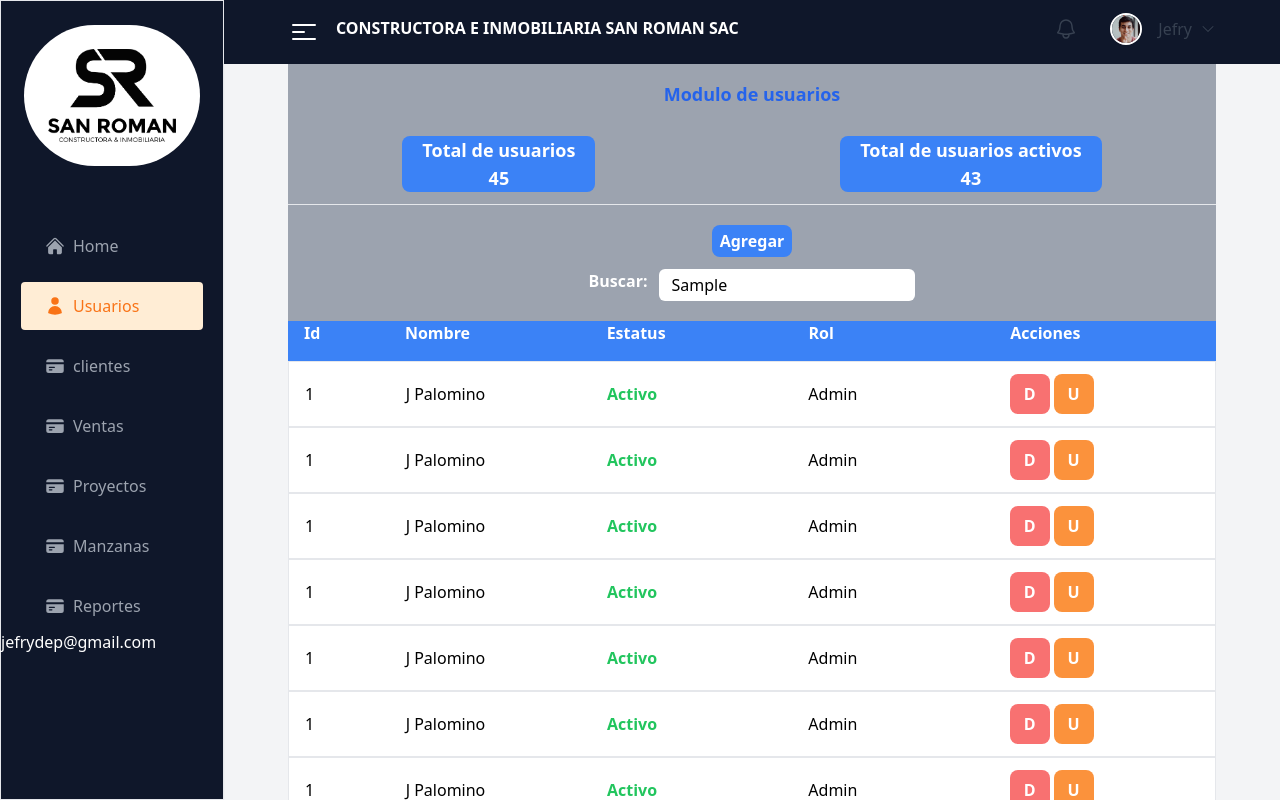
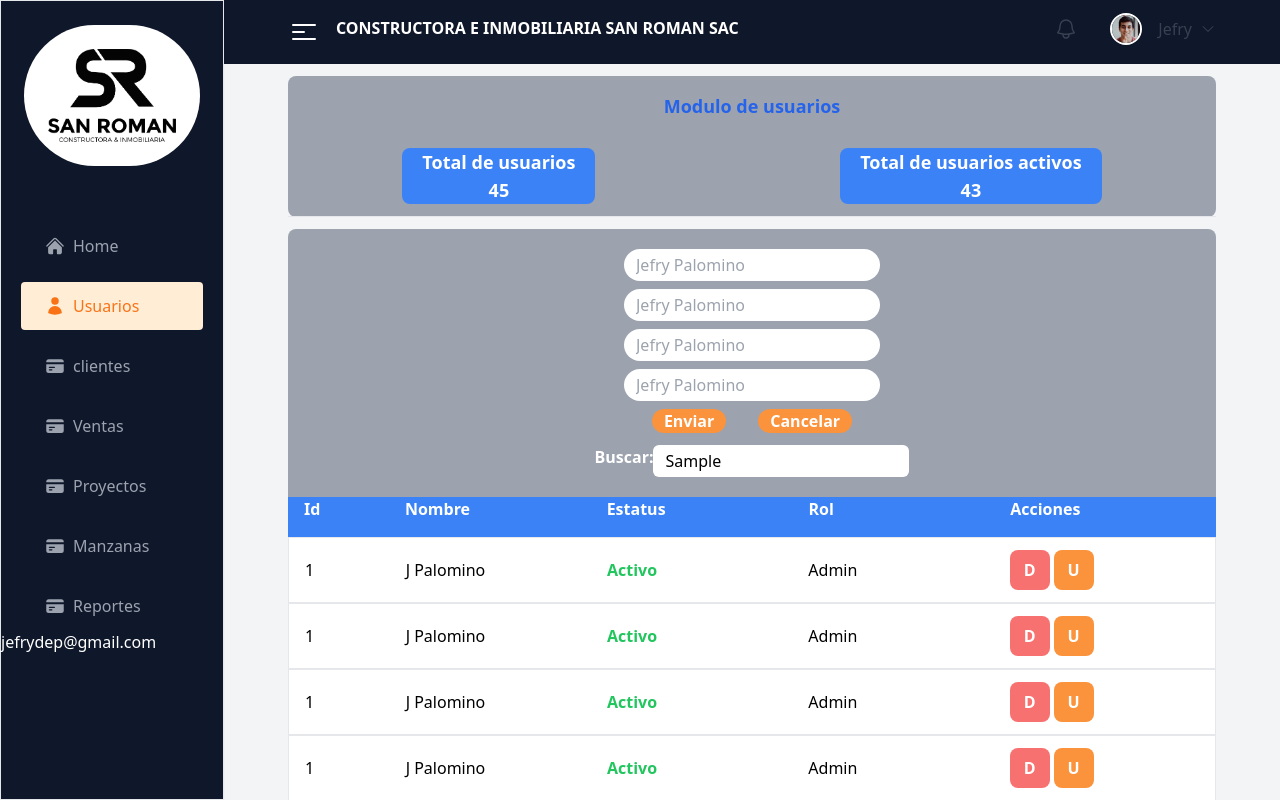
Before and after one commit to jefrydep/san_roman_app_front, a Next.js app: page /usuarios in a window 1280 px wide. Both pictures are taken after typing "Sample" into the empty fields and a click on the button "Agregar". Shown: the top 800 px of the page. Built offline with nearby package versions, Linux system fonts and the light colour scheme.

Commit message:
conditional render its ready to create a new users

```diff
--- a/pages/usuarios.tsx
+++ b/pages/usuarios.tsx
@@ -1,9 +1,10 @@
-import React from "react";
+import React, { useState } from "react";
 
 const usuarios = () => {
+  const [showModal, setShowModal] = useState(false);
   return (
     <>
-      <div className=" bg-gray-400 ">
+      <div className=" bg-gray-400 rounded-lg my-3">
         <h2 className="text-center py-4 font-bold text-lg text-blue-600">
           Modulo de usuarios
         </h2>
@@ -20,11 +21,63 @@ const usuarios = () => {
         <hr />
       </div>
 
-      <div className="text-center flex flex-col items-center gap-3   py-5 bg-gray-400 ">
-        <button className="rounded-lg    text-white font-bold  px-2 py-1 bg-blue-500 ">
+      <div className="text-center flex flex-col items-center gap-3 rounded-lg rounded-b-none  py-5 bg-gray-400 ">
+        {!showModal ? (
+          <button
+            onClick={() => {
+              setShowModal(true);
+            }}
+            className="rounded-lg    text-white font-bold  px-2 py-1 bg-blue-500 "
+          >
             Agregar
           </button>
-        <form className="  flex gap-3  " action="">
+        ) : null}
+
+        <form className="  flex flex-col  gap-3  " action="">
+          {showModal && (
+            <div className="flex flex-col   items-center gap-2">
+              <input
+                className="px-3 py-1 rounded-2xl outline-none  w-64  "
+                type="text"
+                placeholder="Jefry Palomino"
+              />
+              <input
+                className="px-3 py-1 rounded-2xl outline-none  w-64  "
+                type="text"
+                placeholder="Jefry Palomino"
+              />
+              <input
+                className="px-3 py-1 rounded-2xl outline-none  w-64  "
+                type="text"
+                placeholder="Jefry Palomino"
+              />
+              <input
+                className="px-3 py-1 rounded-2xl outline-none  w-64  "
+                type="text"
+                placeholder="Jefry Palomino"
+              />
+              <div>
+                <button
+                  onClick={() => {
+                    setShowModal(false);
+                  }}
+                  className="bg-orange-400 rounded-2xl text-white font-bold px-3 mx-4"
+                >
+                  Enviar
+                </button>
+                <button
+                  onClick={() => {
+                    setShowModal(false);
+                  }}
+                  className="bg-orange-400 rounded-2xl text-white font-bold px-3 mx-4"
+                >
+                  Cancelar
+                </button>
+              </div>
+            </div>
+          ) }
+
+          <section className="flex gap3">
             <label className="text-white font-bold" htmlFor="">
               Buscar:
             </label>
@@ -33,6 +86,7 @@ const usuarios = () => {
               type="text"
               placeholder="Jefry Palomino"
             />
+          </section>
         </form>
       </div>
 
```
Lines whose indentation alone changed are shown as unchanged.
